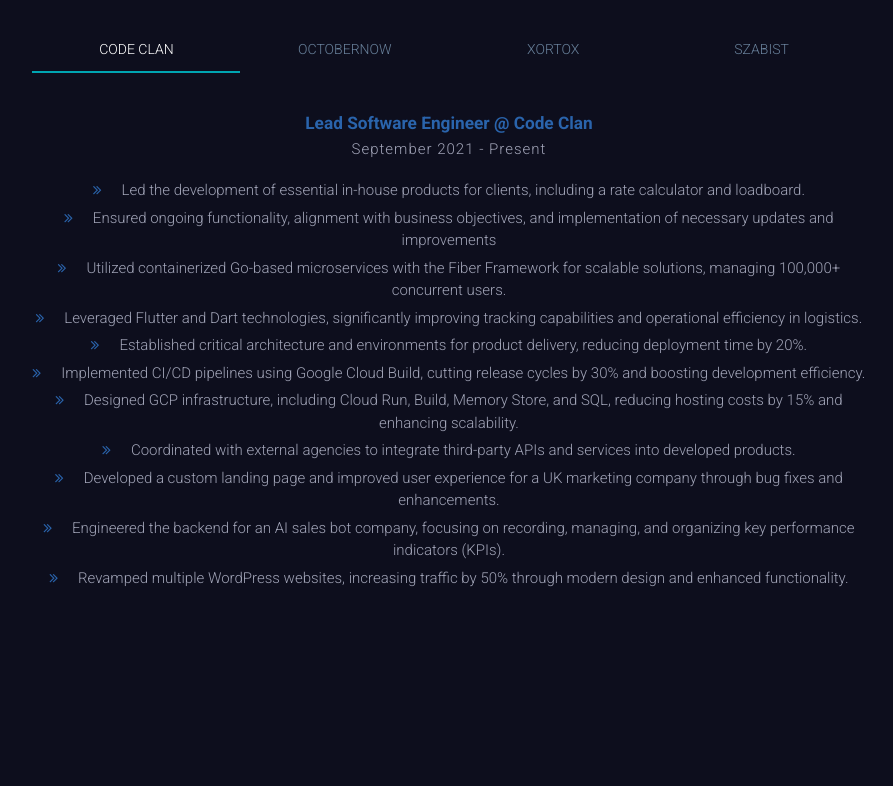
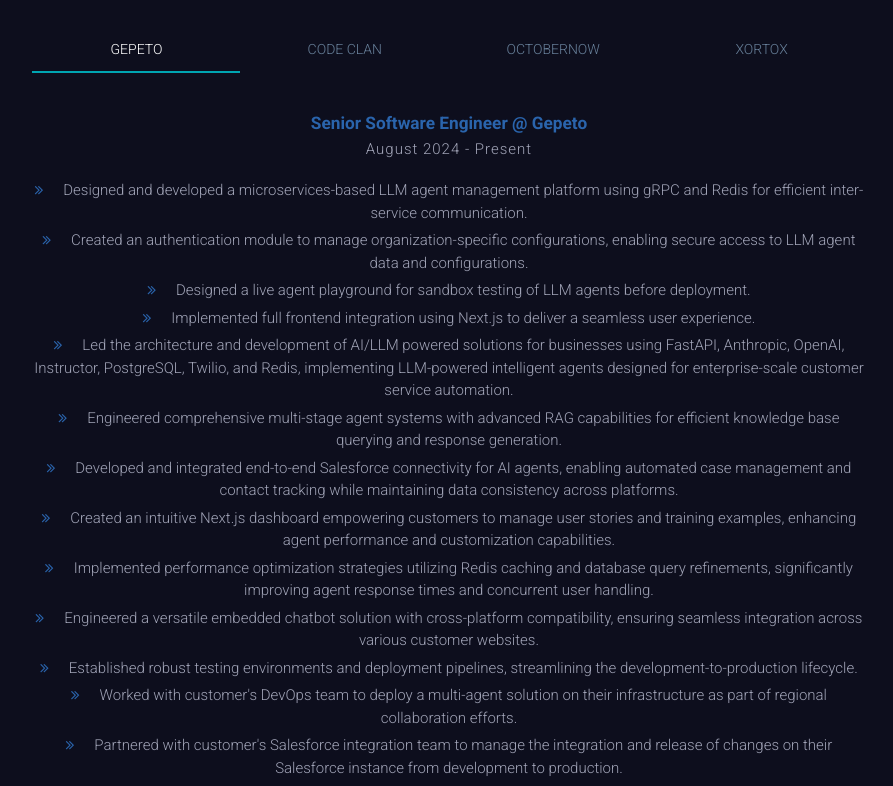
Before and after one commit to saadfarhan124/personal, a React (Create React App) app: page / in a window 1280 px wide. Shown: the part 4854-5640 px from the top of the page, without its empty margins (191-1084 px from the left). Built offline with nearby package versions, Linux system fonts and the light colour scheme.

Commit message:
Update Experience.component.jsx

```diff
--- a/src/components/Experience/Experience.component.jsx
+++ b/src/components/Experience/Experience.component.jsx
@@ -20,9 +20,12 @@
           <div className="col s12">
             <ul className="tabs experience-tabs">
               <li className="tab col s3">
-                <a className="active" href="#cdl1000">
-                  Code Clan
+                <a className="active" href="#gepeto">
+                  Gepeto
                 </a>
+              </li>
+              <li className="tab col s3">
+                <a href="#cdl1000">Code Clan</a>
               </li>
               <li className="tab col s3">
                 <a href="#octobernow">OctoberNow</a>
@@ -30,100 +33,119 @@
               <li className="tab col s3">
                 <a href="#xortox">Xortox</a>
               </li>
-              <li className="tab col s3">
-                <a href="#szabist">Szabist</a>
+            </ul>
+          </div>
+
+          <div id="gepeto" className="col s12 center-align exp-col">
+            <h6>
+              Senior Software Engineer
+              <span className="font-bold"> @ Gepeto</span>
+            </h6>
+            <p>August 2024 - Present</p>
+            <ul className="responsibilities">
+              <li>
+                Designed and developed a microservices-based LLM agent management platform using gRPC and Redis for efficient inter-service communication.
+              </li>
+              <li>
+                Created an authentication module to manage organization-specific configurations, enabling secure access to LLM agent data and configurations.
+              </li>
+              <li>
+                Designed a live agent playground for sandbox testing of LLM agents before deployment.
+              </li>
+              <li>
+                Implemented full frontend integration using Next.js to deliver a seamless user experience.
+              </li>
+              <li>
+                Led the architecture and development of AI/LLM powered solutions for businesses using FastAPI, Anthropic, OpenAI, Instructor, PostgreSQL, Twilio, and Redis, implementing LLM-powered intelligent agents designed for enterprise-scale customer service automation.
+              </li>
+              <li>
+                Engineered comprehensive multi-stage agent systems with advanced RAG capabilities for efficient knowledge base querying and response generation.
+              </li>
+              <li>
+                Developed and integrated end-to-end Salesforce connectivity for AI agents, enabling automated case management and contact tracking while maintaining data consistency across platforms.
+              </li>
+              <li>
+                Created an intuitive Next.js dashboard empowering customers to manage user stories and training examples, enhancing agent performance and customization capabilities.
+              </li>
+              <li>
+                Implemented performance optimization strategies utilizing Redis caching and database query refinements, significantly improving agent response times and concurrent user handling.
+              </li>
+              <li>
+                Engineered a versatile embedded chatbot solution with cross-platform compatibility, ensuring seamless integration across various customer websites.
+              </li>
+              <li>
+                Established robust testing environments and deployment pipelines, streamlining the development-to-production lifecycle.
+              </li>
+              <li>
+                Worked with customer's DevOps team to deploy a multi-agent solution on their infrastructure as part of regional collaboration efforts.
+              </li>
+              <li>
+                Partnered with customer's Salesforce integration team to manage the integration and release of changes on their Salesforce instance from development to production.
               </li>
             </ul>
           </div>
+
           <div id="cdl1000" className="col s12 center-align exp-col">
             <h6>
               Lead Software Engineer
               <span className="font-bold"> @ Code Clan</span>
             </h6>
-            <p>September 2021 - Present</p>
+            <p>September 2021 - July 2024</p>
             <ul className="responsibilities">
               <li>
-                Led the development of essential in-house products for clients,
-                including a rate calculator and loadboard.
+                Led the development of essential in-house products for clients, including a rate calculator and loadboard.
               </li>
               <li>
-                Ensured ongoing functionality, alignment with business
-                objectives, and implementation of necessary updates and
-                improvements
+                Ensured ongoing functionality, alignment with business objectives, and implementation of necessary updates and improvements.
               </li>
               <li>
-                Utilized containerized Go-based microservices with the Fiber
-                Framework for scalable solutions, managing 100,000+ concurrent
-                users.
+                Utilized containerized Go-based microservices with the Fiber Framework for scalable solutions.
               </li>
               <li>
-                Leveraged Flutter and Dart technologies, significantly improving
-                tracking capabilities and operational efficiency in logistics.
+                Leveraged Flutter and Dart technologies, significantly improving tracking capabilities and operational efficiency in logistics.
               </li>
               <li>
-                Established critical architecture and environments for product
-                delivery, reducing deployment time by 20%.
+                Implemented CI/CD pipelines using Google Cloud Build, boosting development efficiency.
               </li>
               <li>
-                Implemented CI/CD pipelines using Google Cloud Build, cutting
-                release cycles by 30% and boosting development efficiency.
+                Designed GCP infrastructure, including Cloud Run, Build, Memory Store, and SQL.
               </li>
               <li>
-                Designed GCP infrastructure, including Cloud Run, Build, Memory
-                Store, and SQL, reducing hosting costs by 15% and enhancing
-                scalability.
+                Coordinated with external agencies to integrate third-party APIs and services into developed products.
               </li>
               <li>
-                Coordinated with external agencies to integrate third-party APIs
-                and services into developed products.
+                Developed a custom landing page and improved user experience for a UK marketing company through bug fixes and enhancements.
               </li>
               <li>
-                Developed a custom landing page and improved user experience for
-                a UK marketing company through bug fixes and enhancements.
+                Engineered the backend for an AI sales bot company, focusing on recording, managing, and organizing key performance indicators (KPIs).
               </li>
               <li>
-                Engineered the backend for an AI sales bot company, focusing on
-                recording, managing, and organizing key performance indicators
-                (KPIs).
-              </li>
-              <li>
-                Revamped multiple WordPress websites, increasing traffic by 50%
-                through modern design and enhanced functionality.
+                Collaborated with Nuance's team to deploy and integrate a customer's chatbot solution, contributing to regional collaboration on the deployment process.
               </li>
             </ul>
           </div>
+
           <div id="octobernow" className="col s12 center-align exp-col">
             <h6>
-              Software Engineer
+              Software Developer
               <span className="font-bold"> @ OctoberNow</span>
             </h6>
             <p>February 2021 - September 2021</p>
             <ul className="responsibilities">
               <li>
-                Led the optimization efforts of multiple mobile apps developed
-                in Flutter and Dart, boosting app performance and responsiveness
-                by 15%.
+                Led the optimization efforts of multiple mobile apps developed in Flutter and Dart.
               </li>
               <li>
-                Optimized bug resolution, diagnosing and rectifying 50+ critical
-                issues across devices, reducing resolution time and improving
-                app stability.
+                Optimized bug resolution, diagnosing and rectifying 10+ critical issues across devices.
               </li>
               <li>
-                Enhanced code quality with SOLID and Design Principles, reducing
-                codebase vulnerabilities by 40% and improving maintainability by
-                50%.
+                Enhanced code quality with SOLID and Design Principles, reducing codebase vulnerabilities and improving maintainability.
               </li>
               <li>
-                Integrated over 10 platform-specific functionalities within
-                Flutter apps, and a consistent user experience across different
-                operating systems.
+                Integrated multiple platform-specific functionalities within Flutter apps, and a consistent user experience across different operating systems.
               </li>
               <li>
-                Corrected an incorrect implementation of an audio-to-text
-                feature in the production app, eliminating over 20 instances of
-                unexpected behavior and crashes by implementing the Singleton
-                Principle.
+                Fixed a buggy implementation of an audio-to-text feature in the production app, eliminating unexpected behavior and crashes by implementing the Singleton Principle.
               </li>
               <li>
                 Fostered community engagement and innovation by developing an{" "}
@@ -133,89 +155,38 @@
                 >
                   open-source plugin
                 </a>{" "}
-                supporting Android and iOS, garnering over 500 downloads and
-                positive feedback from the Flutter and Dart community.
+                supporting Android and iOS, garnering 100+ downloads and positive feedback from the Flutter and Dart community.
               </li>
               <li>
-                Contributed to microservices development and maintenance using
-                Spring Boot, with a 60% increase in system efficiency and
-                scalability.
+                Contributed to microservices development and maintenance using Spring Boot.
               </li>
               <li>
-                Led serverless computing solutions with Google Cloud Functions,
-                cutting infrastructure costs by 70% and improving response time
-                by 50%.
+                Led serverless computing solutions with Google Cloud Functions.
               </li>
             </ul>
           </div>
+
           <div id="xortox" className="col s12 center-align exp-col">
             <h6>
               Software Engineer
               <span className="font-bold"> @ Xortox</span>
             </h6>
             <p>June 2020 - January 2021</p>
-
             <ul className="responsibilities">
               <li>
-                Led client requirement sessions for 50+ projects, ensuring deep
-                understanding of their expectations, with high client
-                satisfaction levels.
+                Led client requirement sessions, ensuring deep understanding of their expectations, with high client satisfaction levels.
               </li>
               <li>
-                Optimized deployment workflows, streamlining processes and
-                reducing deployment time by 15% through strategic enhancements.
+                Optimized deployment workflows, streamlining processes and reducing deployment time.
               </li>
               <li>
-                Configured third-party plugins for 30 projects to tailor
-                functionality to specific requirements, ensuring optimal
-                performance and user experience.
+                Configured third-party plugins to tailor functionality to specific requirements, ensuring optimal performance and user experience.
               </li>
               <li>
-                Developed diverse platforms with CodeIgniter, WordPress, React
-                Native, and React JS, showcasing expertise across frameworks.
+                Developed diverse platforms with CodeIgniter, WordPress, React Native, and React JS, showcasing expertise across frameworks.
               </li>
               <li>
-                Led the development of mobile applications using both Hybrid
-                technology (React Native) and Native Android development (Kotlin
-                and Java), showcasing versatility and proficiency in diverse
-                development approaches.
-              </li>
-            </ul>
-          </div>
-          <div id="szabist" className="col s12 center-align exp-col">
-            <h6>
-              Research Assistant
-              <span className="font-bold"> @ Szabist</span>
-            </h6>
-            <p>June 2019 - June 2020</p>
-            <ul className="responsibilities">
-              <li>
-                Spearheaded the development of an innovative alumni portal
-                utilizing ASP.Net, JQuery, JavaScript, HTML, CSS, and AJAX,
-                resulting in a 20% enhancement in user interaction and
-                experience thus significantly contributing to heightened alumni
-                engagement.
-              </li>
-              <li>
-                Innovated a dynamic landing page with the MERN stack,
-                representing data from diverse sources for intuitive
-                interpretation and analysis.
-              </li>
-              <li>
-                Applied advanced data analysis and machine learning models to
-                forecast tool wear, reducing machine downtime by 15%.
-              </li>
-              <li>
-                Supervised 10 Final Year Projects, achieving a flawless 100%
-                on-time completion rate, contributing to 50 students' academic
-                advancement.
-              </li>
-              <li>
-                Championed the enhancement of team productivity through the
-                creation of a comprehensive team progress website and bespoke
-                landing pages tailored to various industries' data visualization
-                needs, facilitating improved collaboration and efficiency across
-                20 projects.
+                Led the development of mobile applications using React Native.
               </li>
             </ul>
           </div>
```
